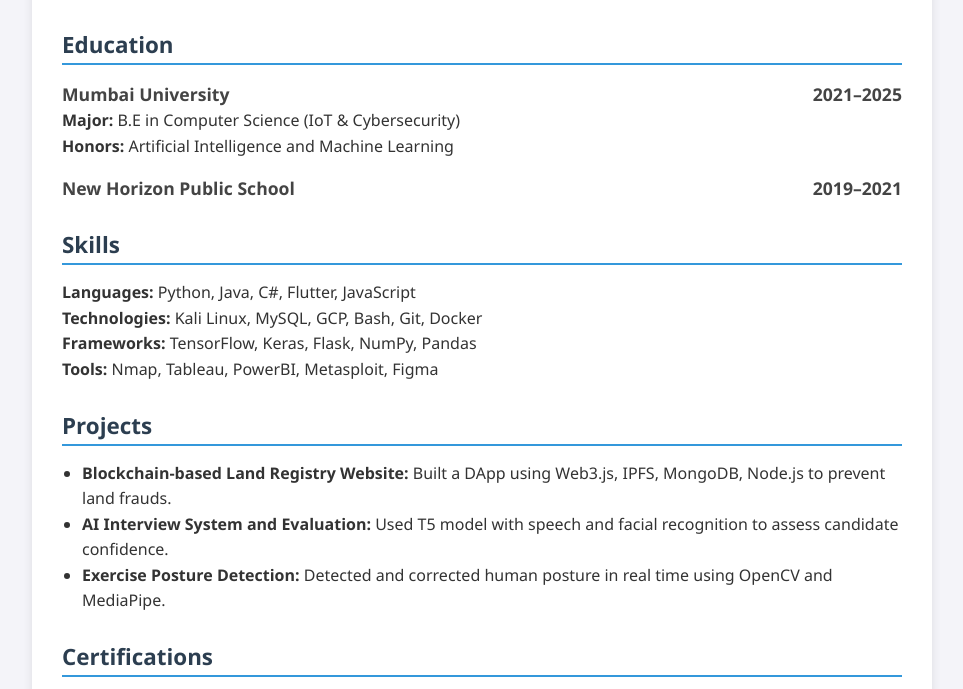
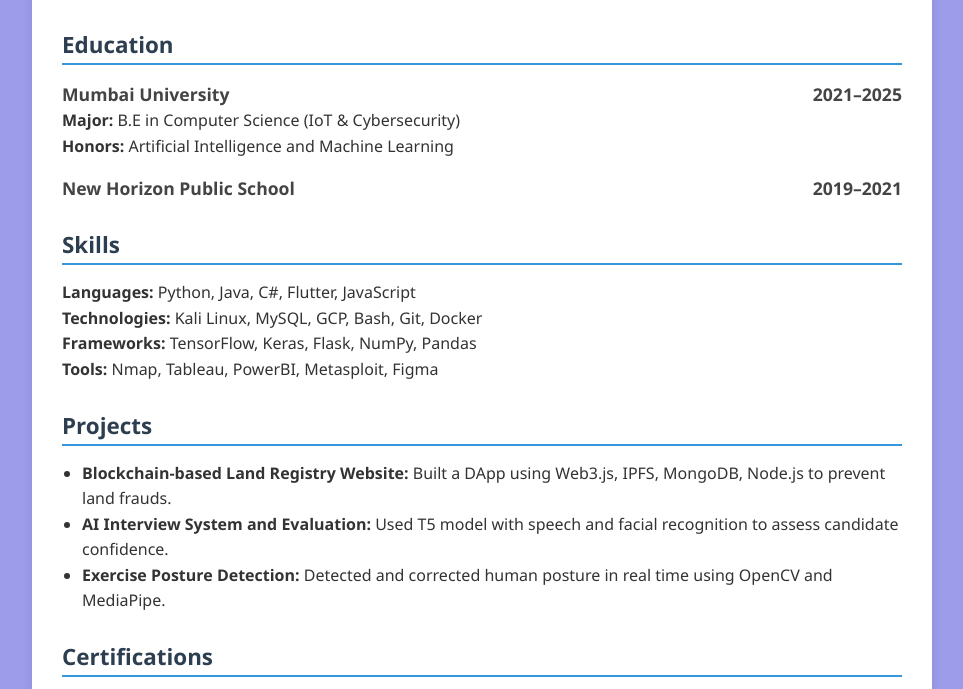
Before and after one commit to Nivedh-prog/github_assignment, a plain HTML site: page index.html in a window 1280 px wide. Shown: the part 150-839 px from the top of the page, without its empty margins (158-1121 px from the left). Drawn offline with Linux system fonts and the light colour scheme.

Commit message:
This is second commit

```diff
--- a/style.css
+++ b/style.css
@@ -6,7 +6,7 @@
 }
 
 body {
-  background-color: #f4f4f9;
+  background-color: #9c9ceb;
   color: #333;
   line-height: 1.6;
   padding: 20px;
```
